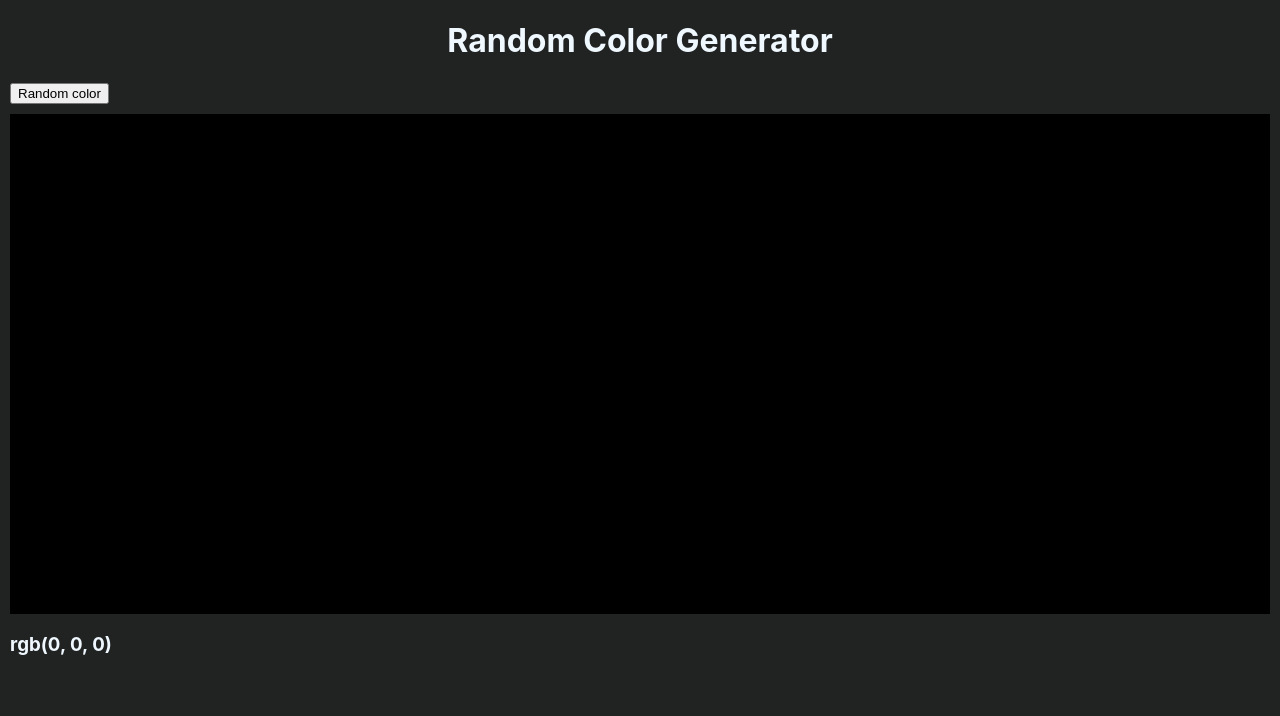
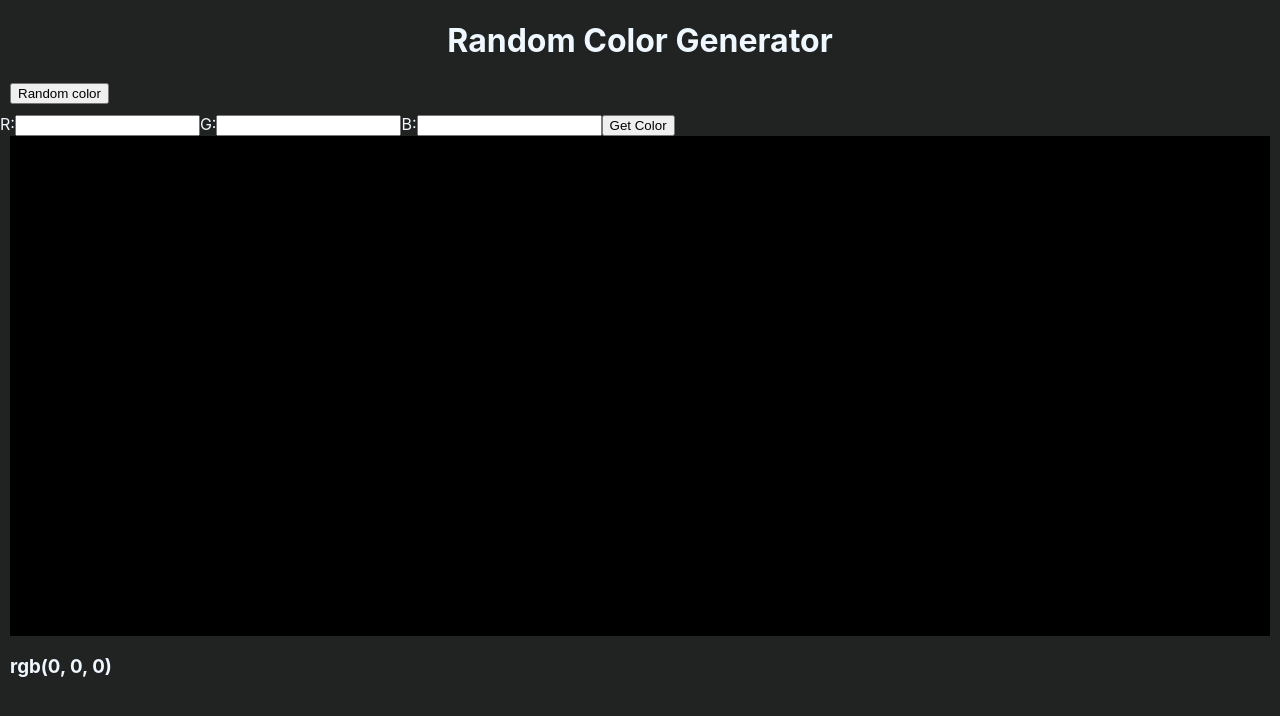
Before and after one commit to Sebi20/Color-Generator, a React (Create React App) app: page / in a window 1280 px wide. Shown: the top 716 px of the page. Built offline with nearby package versions, Linux system fonts and the light colour scheme; the HTML template or start-up script is replaced by a standard one.

Commit message:
Users can now pick colors based on the 3 input fields, closes #1

```diff
--- a/src/App.css
+++ b/src/App.css
@@ -19,3 +19,7 @@
   margin-left: 10px;
   margin-bottom: 10px;
 }
+
+label{
+  color: aliceblue;
+}
--- a/src/App.js
+++ b/src/App.js
@@ -6,12 +6,17 @@ function App() {
   const [g, setG] = useState(0);
   const [b, setB] = useState(0);
 
-  function renderColor(){
+  function renderRandomColor(){
     setR(Math.floor(Math.random() * 256));
     setG(Math.floor(Math.random() * 256));
     setB(Math.floor(Math.random() * 256));
   }
 
+  function renderColor(){
+    setR(document.querySelectorAll("input")[0].value);
+    setG(document.querySelectorAll("input")[1].value);
+    setB(document.querySelectorAll("input")[2].value);
+  }
 
 
 
@@ -19,7 +24,17 @@ function App() {
     <>
     <h1 className='header'>Random Color Generator</h1>
 
-    <button className='randombtn' onClick={renderColor}>Random color</button>
+    <button className='randombtn' onClick={renderRandomColor}>Random color</button>
+
+    <form onSubmit={renderColor}>
+      <label>R:</label>
+      <input name='r' type='text'/>
+      <label>G:</label>
+      <input name='g' type='text'/>
+      <label>B:</label>
+      <input name='b' type='text'/>
+      <input onClick={renderColor} type='button' value='Get Color'/>
+    </form>
 
     <div id='colorboard' style={{backgroundColor: `rgb(${r}, ${g}, ${b})`}}></div>
 
@@ -28,7 +43,6 @@ function App() {
     </>
   );
 
-
 }
 
 export default App;
```
